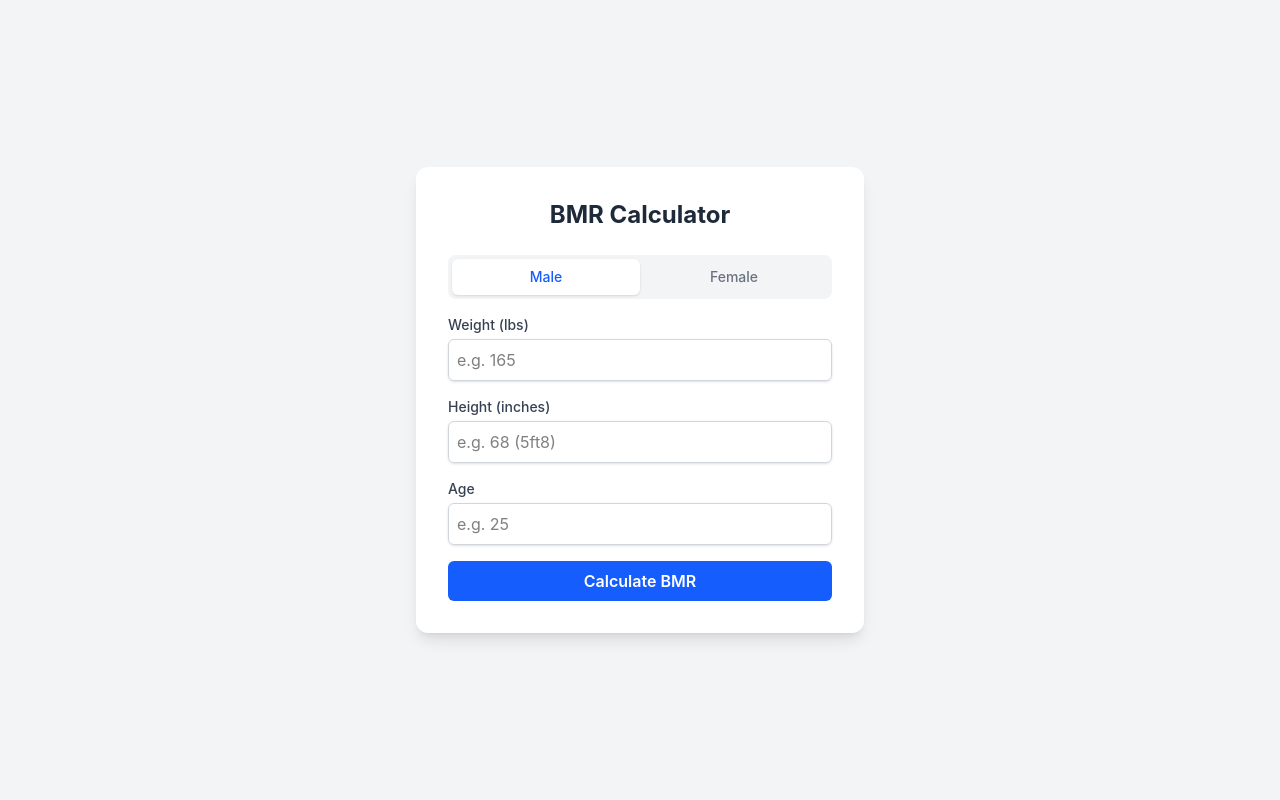
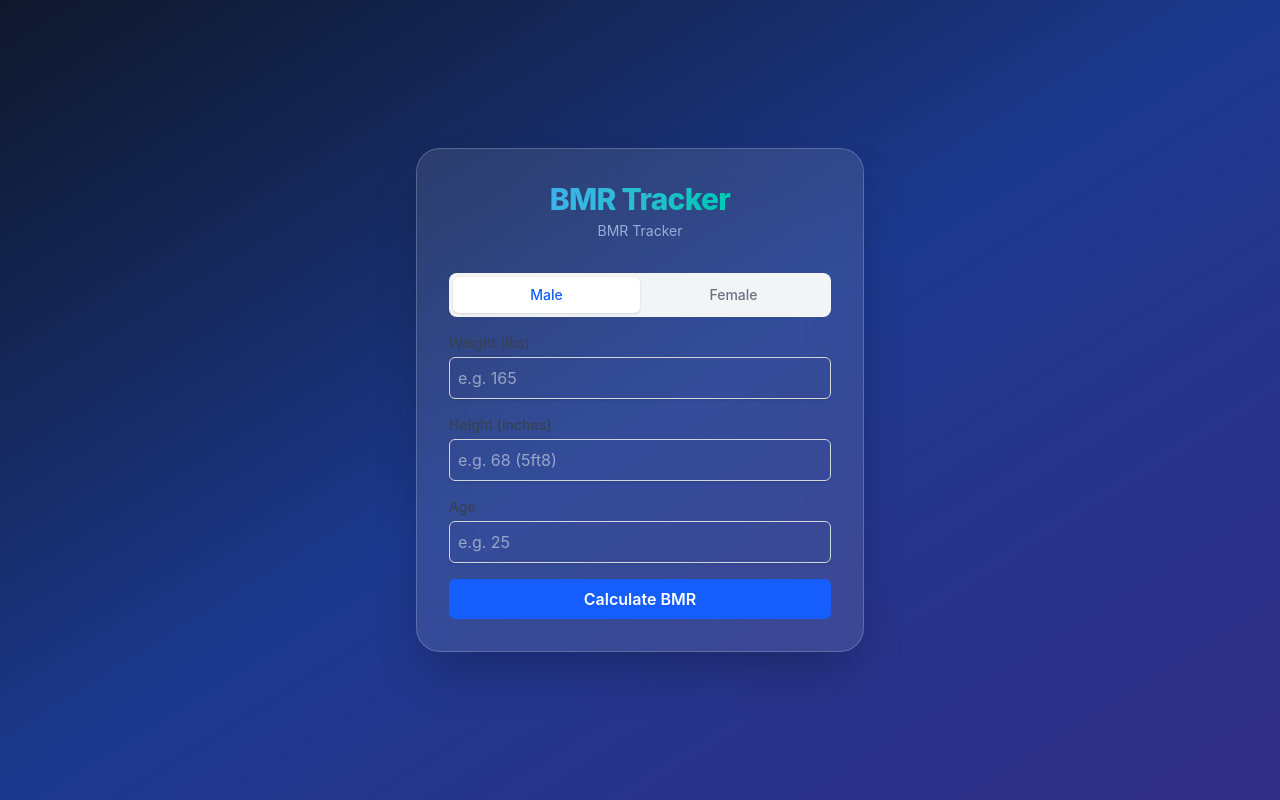
Before and after one commit to GaigeJohnson/BMR-Tracker, a React (Vite) app: page / in a window 1280 px wide. Built offline with nearby package versions, Linux system fonts and the light colour scheme.

Commit message:
updating UI

```diff
--- a/src/App.jsx
+++ b/src/App.jsx
@@ -51,12 +51,17 @@ function App() {
   }
 
 return (
-    <div className="min-h-screen bg-gray-100 flex items-center justify-center p-4">
-      <div className="max-w-md w-full bg-white rounded-xl shadow-lg p-8">
-        <h1 className="text-2xl font-bold text-gray-800 mb-6 text-center">BMR Calculator</h1>
+    <div className="min-h-screen bg-gradient-to-br from-slate-900 via-blue-900 to-indigo-900 flex flex-col items-center justify-center p-6 font-sans">
+
+      <div className="max-w-md w-full bg-white/10 backdrop-blur-xl rounded-3xl shadow-2xl border border-white/20 p-8 text-white">
+        <header className="text-center mb-8">
+          <h1 className="text-3xl font-extrabold tracking-tight bg-clip-text text-transparent bg-gradient-to-r from-blue-400 to-emerald-400">
+            BMR Tracker
+          </h1>
+          <p className="text-blue-200/70 text-sm mt-1">BMR Tracker</p>
+        </header>
 
         <form onSubmit={calculateBMR} className="space-y-4">
-          {/* Gender Selection Toggle */}
           <div className="flex bg-gray-100 p-1 rounded-lg mb-4">
             <button
               type="button"
--- a/src/index.css
+++ b/src/index.css
@@ -1 +1,14 @@
 @import "tailwindcss";
+
+.scrollbar-hide::-webkit-scrollbar {
+  display: none;
+}
+.scrollbar-hide {
+  -ms-overflow-style: none;
+  scrollbar-width: none;
+}
+
+body {
+  margin: 0;
+  overflow-x: hidden;
+}
```
